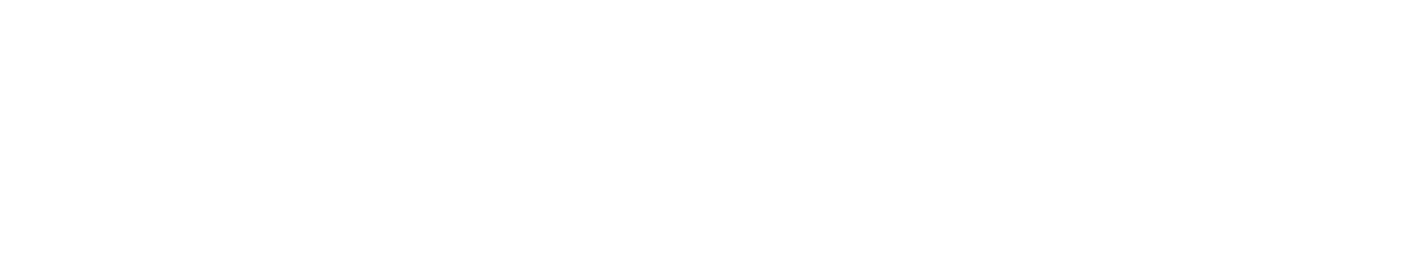
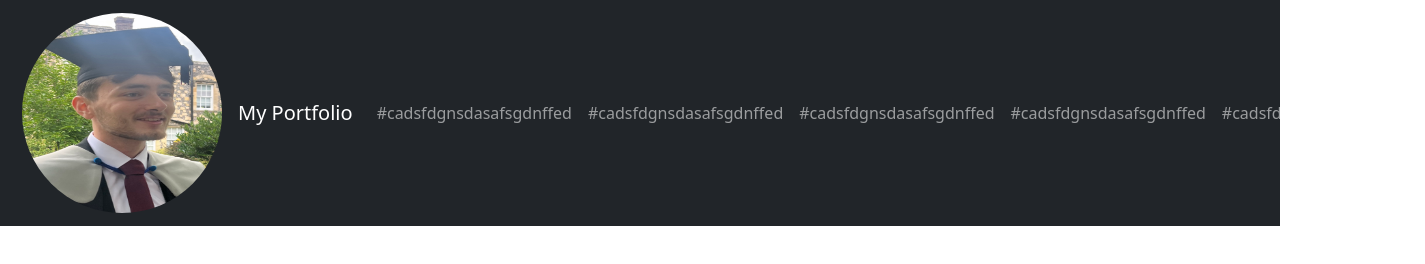
Before and after one commit to samuel6509/My-Portfolio, a website built with Vite: page my-site/index.html in a window 1280 px wide. Shown: the whole page, 1425 px wide, since content can reach past the window. Built offline with nearby package versions, Linux system fonts and the light colour scheme.

```diff
--- a/my-site/index.html
+++ b/my-site/index.html
@@ -7,6 +7,27 @@
     <link rel="stylesheet" href="/src/index.css" />
   </head>
   <body>
+    <!-- nav bar -->
+     <nav class="navbar navbar-expand-lg navbar-dark bg-dark">
+      <div class="container">
+        <a class="navbar-brand d-flex align-items-center" href="#">
+          <!-- my image -->
+          <img src="/me.jpg" alt="Sam" class="rounded-circle me-3 image-of-me" width="200" height="200">
+          <!-- text next to image -->
+          My Portfolio
+        </a>
+        <div class="collapse navbar-collapse">
+          <ul class="navbar-nav ms-auto">
+            <li class="nav-item"><button id="nav-#" class="nav-link btn btn-link">#cadsfdgnsdasafsgdnffed</button></li>
+            <li class="nav-item"><button id="nav-#" class="nav-link btn btn-link">#cadsfdgnsdasafsgdnffed</button></li>
+            <li class="nav-item"><button id="nav-#" class="nav-link btn btn-link">#cadsfdgnsdasafsgdnffed</button></li>
+            <li class="nav-item"><button id="nav-#" class="nav-link btn btn-link">#cadsfdgnsdasafsgdnffed</button></li>
+            <li class="nav-item"><button id="nav-#" class="nav-link btn btn-link">#cadsfdgnsdasafsgdnffed</button></li>
+          </ul>
+        </div>
+      </div>
+     </nav>
+
     <div id="app"></div>
     <script type="module" src="/src/main.ts"></script>
   </body>
--- a/my-site/src/index.css
+++ b/my-site/src/index.css
@@ -0,0 +1,4 @@
+.image-of-me
+{
+    margin-left: -60px;
+}
```
Also changed, not shown: my-site/src/main.ts (+2 -26 lines), my-site/public/me.jpg (added).
